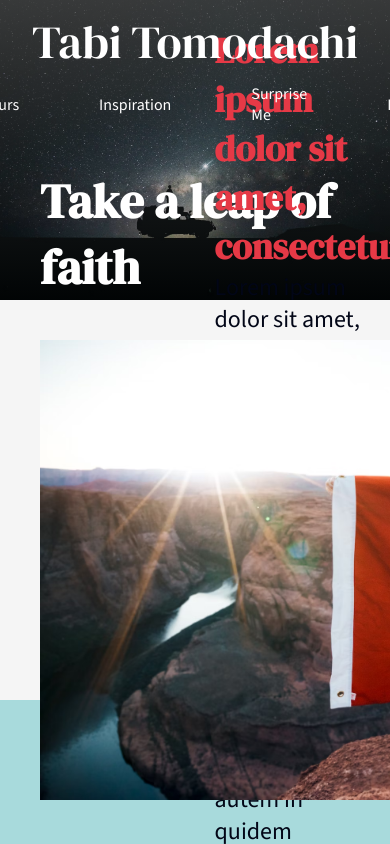
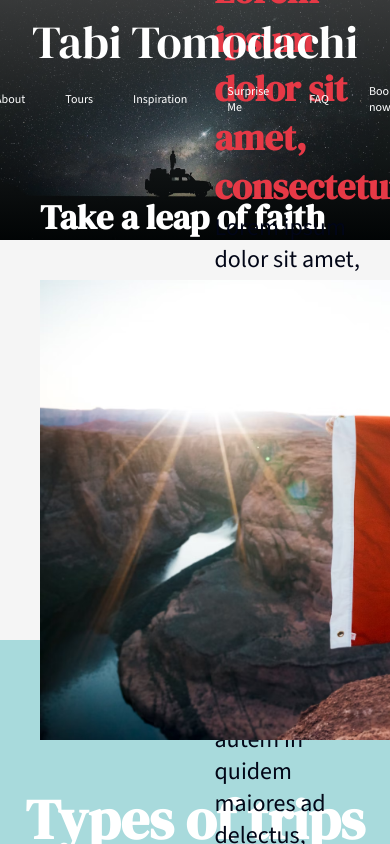
Before and after one commit to HahaKhoang/travel-agency-2, a React (Vite) app: page /surprise in a window 390 px wide. Shown: the top 844 px of the page. Built offline with nearby package versions, Linux system fonts and the light colour scheme.

Commit message:
Adds media queries to NavBar & Banner

```diff
--- a/src/ui/Banner.module.scss
+++ b/src/ui/Banner.module.scss
@@ -5,6 +5,10 @@
   background-position: center;
   background-repeat: no-repeat;
   position: relative;
+
+  @media (max-width: 1400px) {
+    height: 24rem;
+  }
 }
 
 .text {
@@ -12,4 +16,13 @@
   position: absolute;
   bottom: 0rem;
   left: 4rem;
+  width: 100%;
+
+  @media (max-width: 1000px) {
+    font-size: 4rem;
+  }
+
+  @media (max-width: 650px) {
+    font-size: 3.4rem;
+  }
 }
--- a/src/ui/NavBar.module.scss
+++ b/src/ui/NavBar.module.scss
@@ -9,8 +9,13 @@
 .navBar-scrolled {
   background-color: var(--color-blue-dark);
   display: flex;
+  align-items: center;
   justify-content: space-between;
   padding: 0 4rem;
+
+  @media (max-width: 1000px) {
+    padding: 0 2rem;
+  }
 }
 
 .color {
@@ -25,10 +30,22 @@
   text-decoration: none;
   display: flex;
   justify-content: center;
+
+  // @media (max-width: 800px) {
+  //   font-size: var(--font-xl);
+  // }
 }
 
 .name-scrolled {
   font-size: var(--font-xl);
+
+  @media (max-width: 1000px) {
+    font-size: var(--font-large);
+  }
+
+  @media (max-width: 800px) {
+    font-size: var(--font-med);
+  }
 }
 
 .navContainer {
@@ -42,6 +59,14 @@
 
   @media (max-width: 1000px) {
     gap: 8rem;
+  }
+
+  @media (max-width: 800px) {
+    gap: 4rem;
+  }
+
+  @media (max-width: 650px) {
+    font-size: var(--font-xs);
   }
 }
 
```
